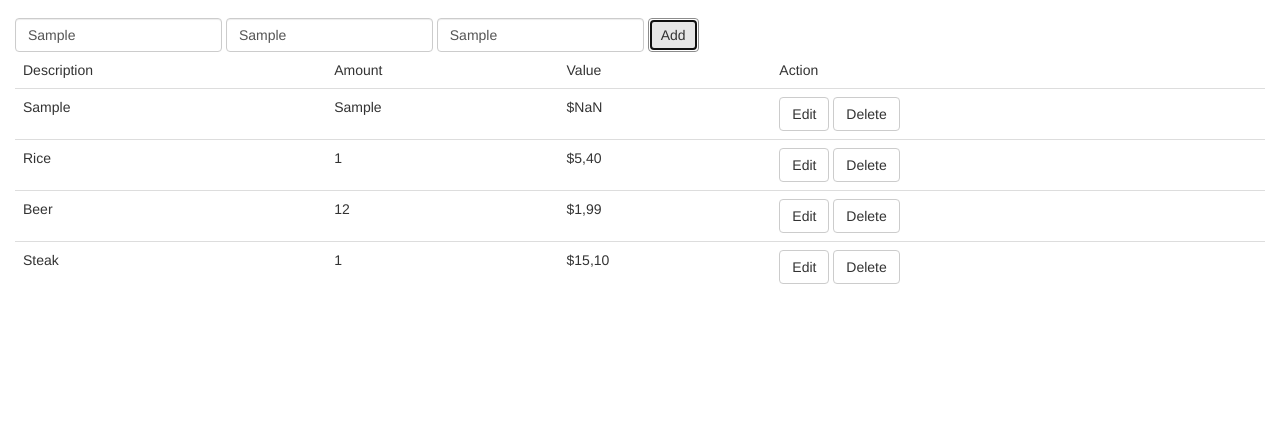
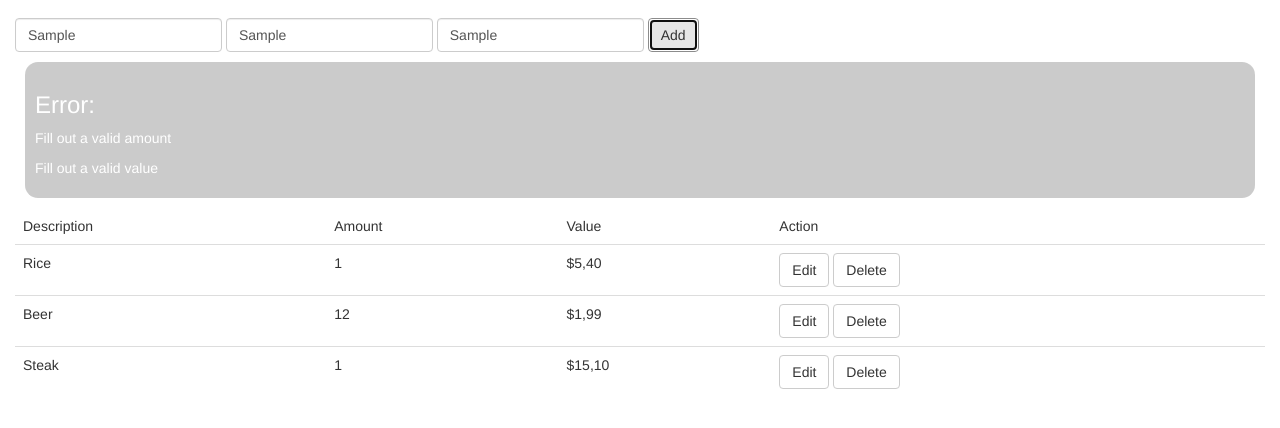
Before and after one commit to yuremarketing/advancing_with_js, a plain HTML site: page index.html in a window 1280 px wide. Both pictures are taken after typing "Sample", "Sample", "Sample" into the empty fields and a click on the button "Add". Shown: the part 54-482 px from the top of the page. Drawn offline with Linux system fonts and the light colour scheme.

Commit message:
fução para  validar os  campos da  table

```diff
--- a/course/js/main.js
+++ b/course/js/main.js
@@ -27,6 +27,7 @@ function formatDesc(desc){
     str = str.charAt(0).toUpperCase() + str.slice(1);
     return str;
 }
+
 //trata FORMATA a istagem dos valores dos produtos
 function formatValue(value){
     var str = parseFloat(value).toFixed(2) + "";
@@ -36,6 +37,9 @@ function formatValue(value){
 }
 //Adiciona UM NOVO Dado na lista de produtos
 function addData(){
+    if(!validation()){
+        return;
+    }
 var desc =  document.getElementById("desc").value;
 var amount =  document.getElementById("amount").value;
 var value =  document.getElementById("value").value;
@@ -43,7 +47,7 @@ var value =  document.getElementById("value").value;
 list.unshift ({"desc":desc, "amount":amount, "value":value});
 setList(list);
 }
-//ATUALIZA UM PRODUTO pelo ID
+//ATUALIZA UM campo PRODUTO pelo ID
 function setUpdate(id){
     var obj = list[id];
     document.getElementById("desc").value = obj.desc;
@@ -66,6 +70,9 @@ function resetForm(){
 }
 //Pega os Dados informados no imput, e seta-os no Array list(banco)
 function upDateData(){
+    if(!validation()){alert("ENTROU!")
+        return;
+    }
     var id = document.getElementById("idUpdate").value;
     var desc = document.getElementById("desc").value;
     var amount = document.getElementById("amount").value;
@@ -95,7 +102,46 @@ function deleteData(id){ console.log(id)
 
 function formatAmount(amount){
 
-    return amount
+    return parseInt(amount);
+}
+
+
+//valida os formulários
+function validation(){
+    var desc = document.getElementById("desc").value;
+    var amount = document.getElementById("amount").value;
+    var value = document.getElementById("value").value;
+    var errors = "";
+    document.getElementById("errors").style.display = "none";
+    if(desc === ""){
+        errors += '<p>Fill out description</p>';
+    }
+    if(amount === ""){
+        errors += '<p>Fill out a quantity</p>';
+    }else if(amount != parseInt(amount)){
+        errors += '<p>Fill out a valid amount</p>';
+    }
+    if(value === ""){
+        errors += '<p>Fill out a value</p>';
+    }else if(value != parseFloat(value)){
+        errors += '<p>Fill out a valid value</p>';
+    }
+
+    if(errors != ""){
+        document.getElementById("errors").style.display = "block";
+        document.getElementById("errors").style.backgroundColor = "rgba(85, 85, 85, 0.3)";
+        document.getElementById("errors").style.color = "white";
+        document.getElementById("errors").style.padding = "10px";
+        document.getElementById("errors").style.margin = "10px";
+        document.getElementById("errors").style.borderRadius = "13px";
+
+        document.getElementById("errors").innerHTML = "<h3>Error:</h3>" + errors;
+        return 0;
+    }else{
+        return 1;
+    }
+
+
 }
 
 
--- a/index.html
+++ b/index.html
@@ -33,6 +33,7 @@
           </span>
           <button id="btnAdd" onclick="addData();" class="btn btn-default">Add</button>
         </div>
+        <span id="errors"></span>
         <table id="listTable" class="table"></table>
       </div>
 
```
